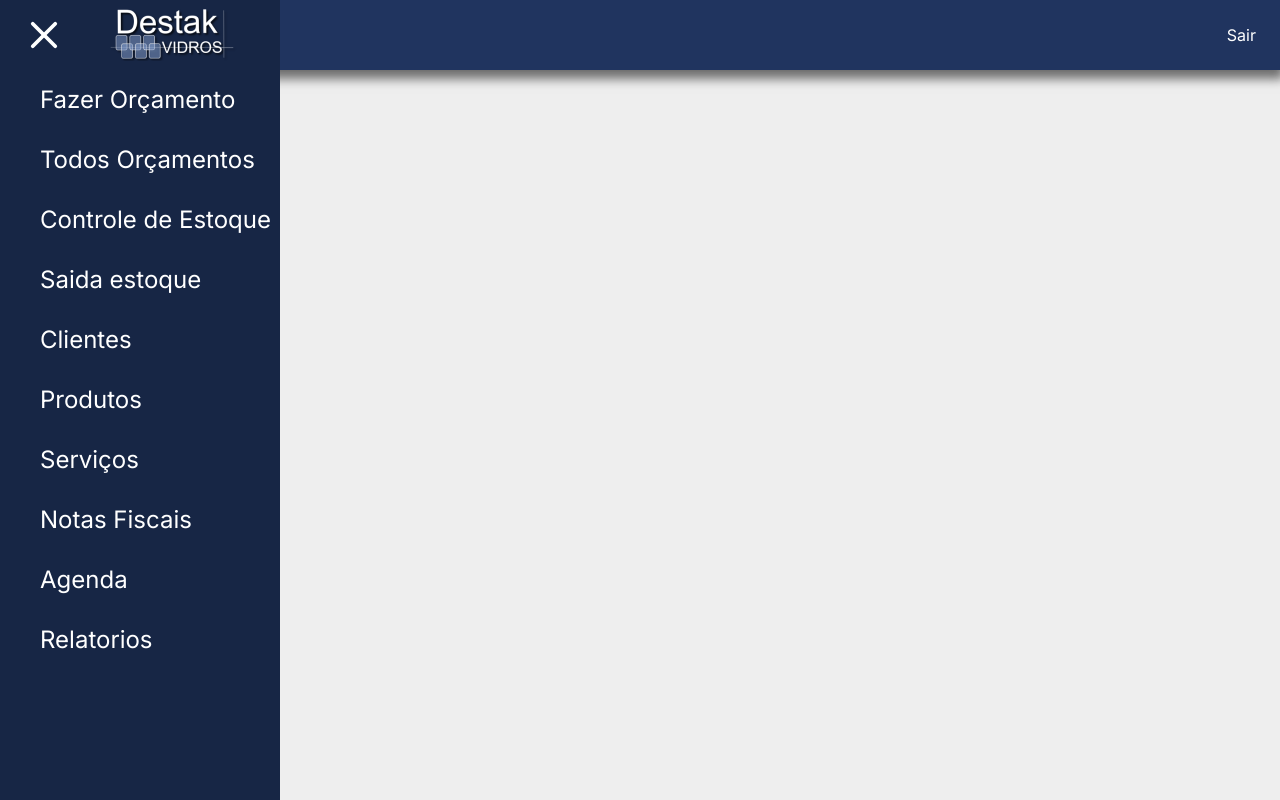
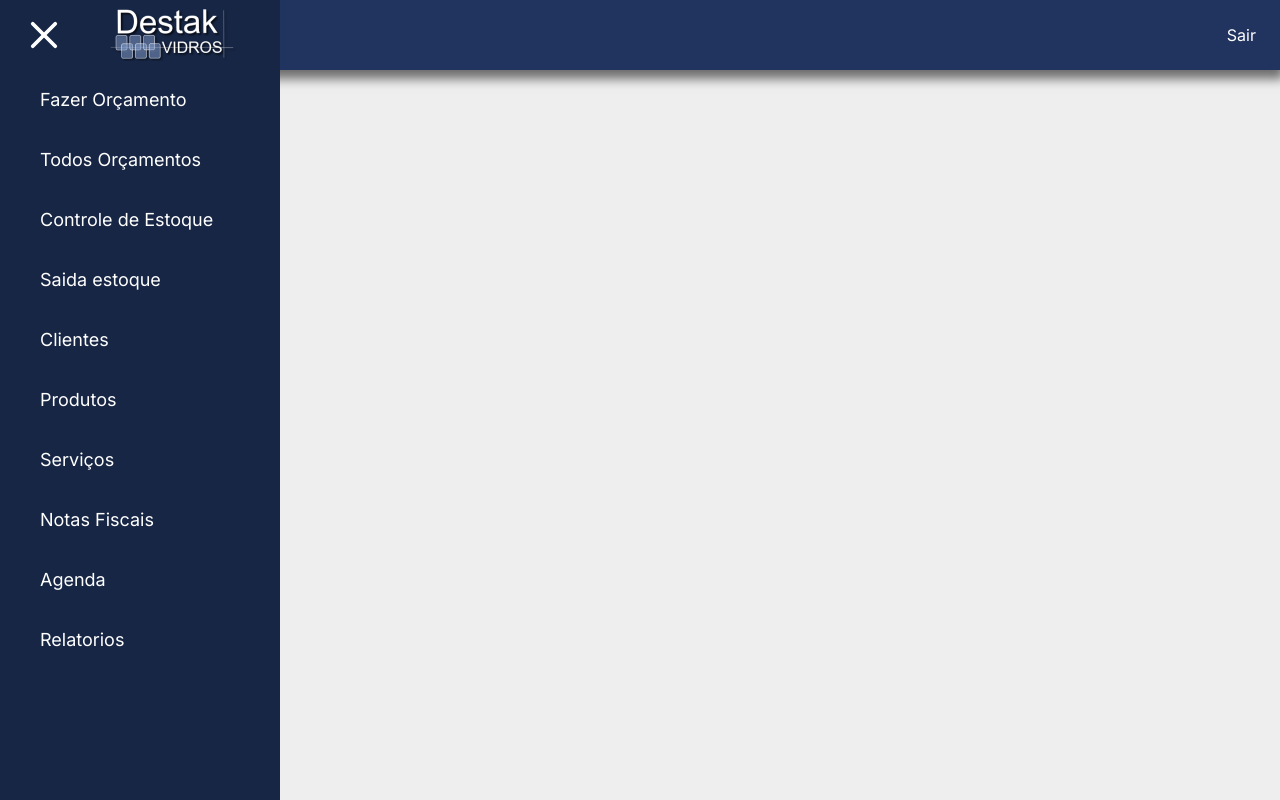
Before and after one commit to EvandroLimaBarbosa/Sistema_Destak_Vidros, a React (Vite) app: page / in a window 1280 px wide. Built offline with nearby package versions, Linux system fonts and the light colour scheme.

Commit message:
text with small size

```diff
--- a/src/components/ItemsSidebar.tsx
+++ b/src/components/ItemsSidebar.tsx
@@ -5,7 +5,7 @@ interface ItemsSidebarProps {
 
 export default function ItemsSidebar(props : ItemsSidebarProps) {
   return (
-    <a href={`/${props.link}`} className="h-[60px] hover:bg-[#20345F] flex hover:text-gray-400 text-2xl pl-10 items-center">
+    <a href={`/${props.link}`} className="h-[60px] hover:bg-[#20345F] flex hover:text-gray-400 text-lg pl-10 items-center">
       {props.value}
     </a>
   );
```
